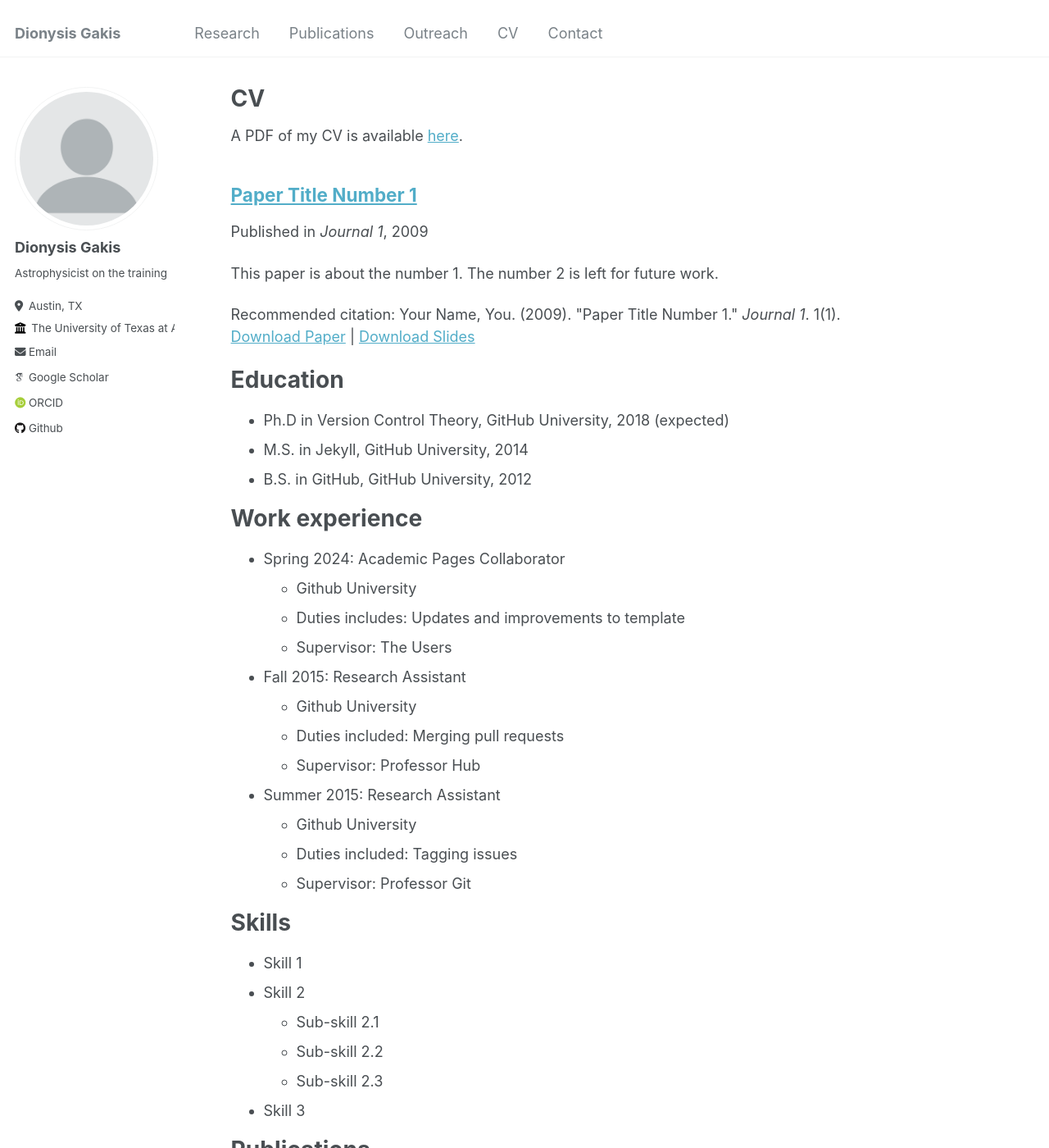
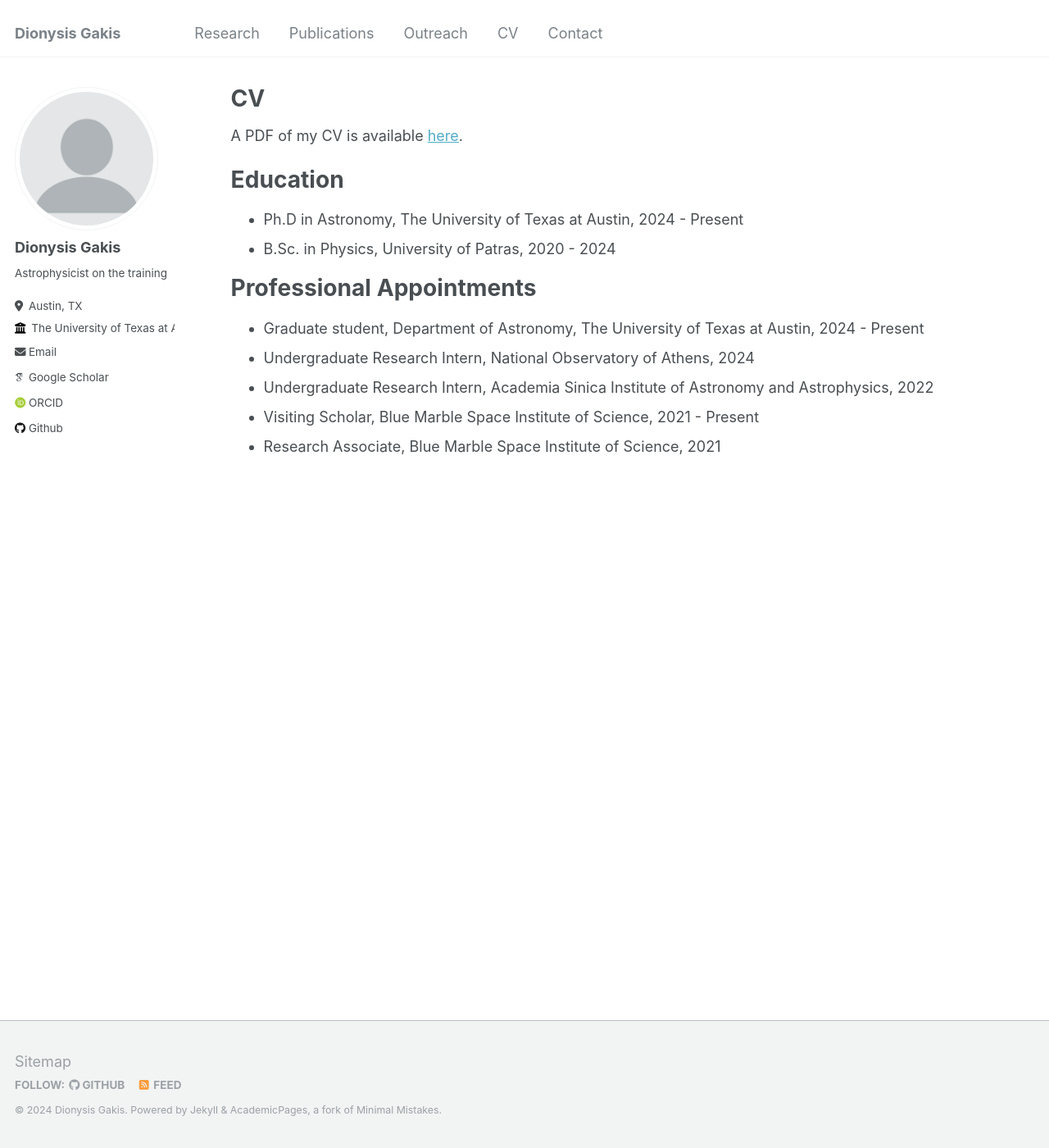
Before and after one commit to diongak/diongak.github.io, a Jekyll site: the page built from _pages/cv.md, in a window 1280 px wide and 1400 px high. Shown: the whole window at 82% size. Built offline with Jekyll 4.4.1, drawn with Linux system fonts in a browser that asks for light colours; some web fonts are replaced; some of the changed text lies outside the part shown.

Commit message:
Update19

```diff
--- a/_pages/cv.md
+++ b/_pages/cv.md
@@ -9,62 +9,15 @@ redirect_from:
 
 A PDF of my CV is available [here]({{ site.baseurl }}/files/CV.pdf).
 
-{% include base_path %}
-
-{% for post in site.publications reversed %}
-  {% include archive-single.html %}
-{% endfor %}
-
 Education
 ======
-* Ph.D in Version Control Theory, GitHub University, 2018 (expected)
-* M.S. in Jekyll, GitHub University, 2014
-* B.S. in GitHub, GitHub University, 2012
+* Ph.D in Astronomy, The University of Texas at Austin, 2024 - Present
+* B.Sc. in Physics, University of Patras, 2020 - 2024
 
-Work experience
+Professional Appointments
 ======
-* Spring 2024: Academic Pages Collaborator
-  * Github University
-  * Duties includes: Updates and improvements to template
-  * Supervisor: The Users
-
-* Fall 2015: Research Assistant
-  * Github University
-  * Duties included: Merging pull requests
-  * Supervisor: Professor Hub
-
-* Summer 2015: Research Assistant
-  * Github University
-  * Duties included: Tagging issues
-  * Supervisor: Professor Git
-
-Skills
-======
-* Skill 1
-* Skill 2
-  * Sub-skill 2.1
-  * Sub-skill 2.2
-  * Sub-skill 2.3
-* Skill 3
-
-Publications
-======
-  <ul>{% for post in site.publications reversed %}
-    {% include archive-single-cv.html %}
-  {% endfor %}</ul>
-
-Talks
-======
-  <ul>{% for post in site.talks reversed %}
-    {% include archive-single-talk-cv.html  %}
-  {% endfor %}</ul>
-
-Teaching
-======
-  <ul>{% for post in site.teaching reversed %}
-    {% include archive-single-cv.html %}
-  {% endfor %}</ul>
-
-Service and leadership
-======
-* Currently signed in to 43 different slack teams
+* Graduate student, Department of Astronomy, The University of Texas at Austin, 2024 - Present
+* Undergraduate Research Intern, National Observatory of Athens, 2024
+* Undergraduate Research Intern, Academia Sinica Institute of Astronomy and Astrophysics, 2022
+* Visiting Scholar, Blue Marble Space Institute of Science, 2021 - Present
+* Research Associate, Blue Marble Space Institute of Science, 2021
```
Also changed, not shown: _pages/markdown.md (+5 -4 lines).
